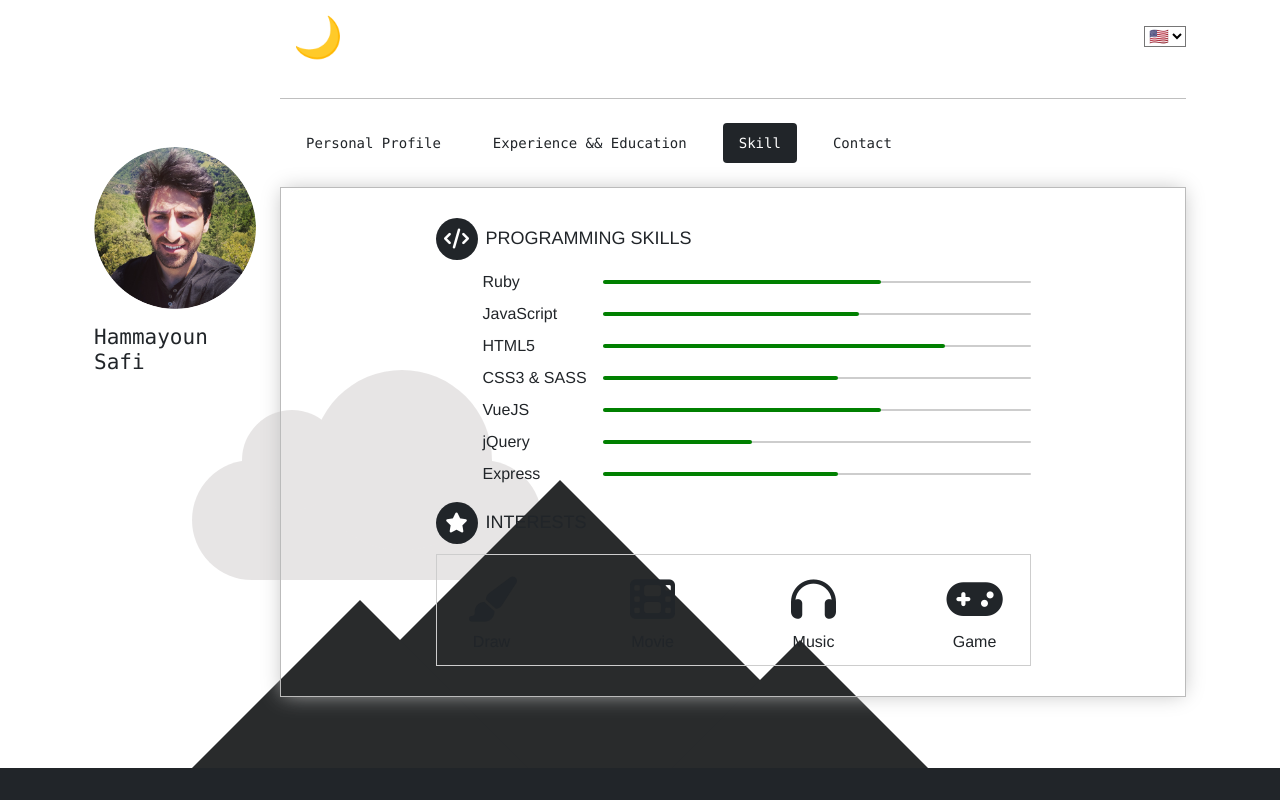
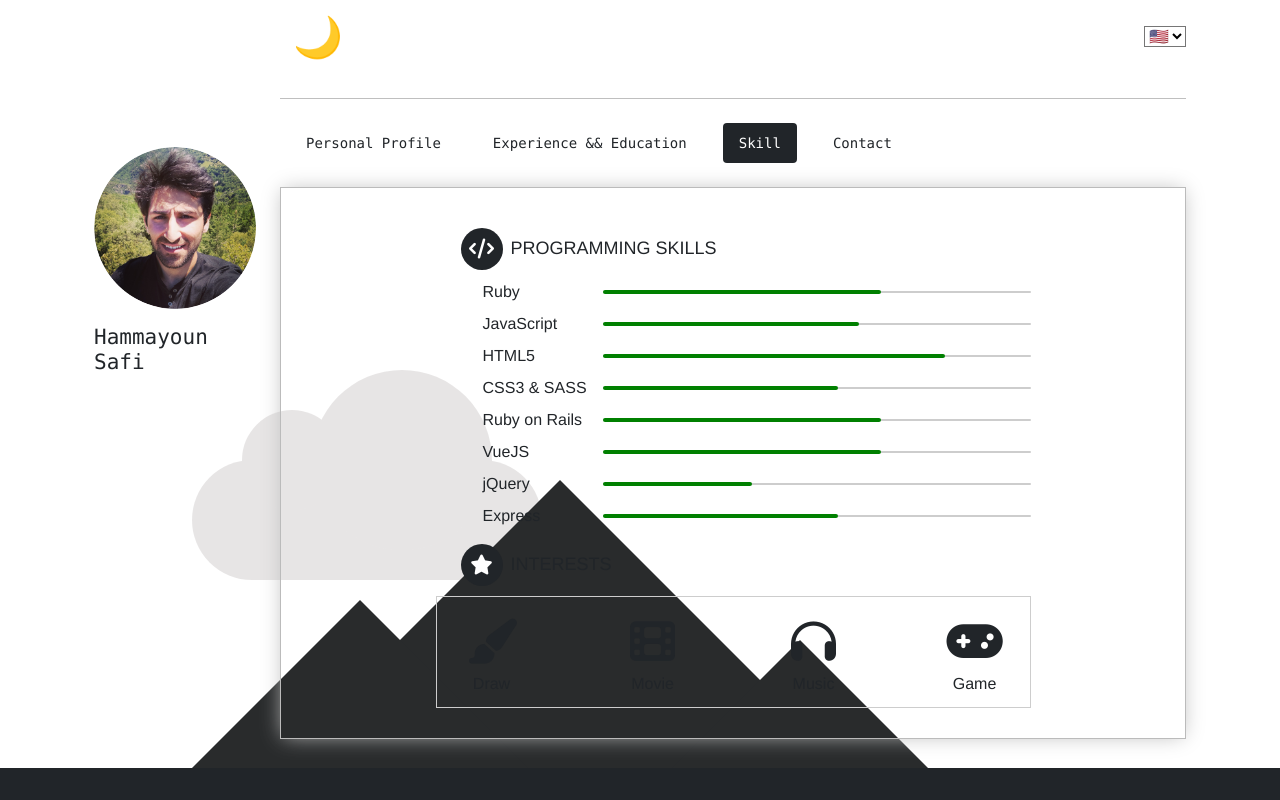
Before and after one commit to Hama99o/my-cv, a Vue app: page /skill in a window 1280 px wide. Built offline with nearby package versions, Linux system fonts and the light colour scheme.

Commit message:
heading updated

```diff
--- a/src/components/Skill.vue
+++ b/src/components/Skill.vue
@@ -20,6 +20,11 @@
             </div>
           </li>
           <li data-percent="55"><span>CSS3 & SASS</span>
+            <div class="skills-bar">
+              <div class="bar"></div>
+            </div>
+          </li>
+          <li data-percent="65"><span>Ruby on Rails</span>
             <div class="skills-bar">
               <div class="bar"></div>
             </div>
@@ -124,7 +129,7 @@ h3 {
 }
 .skill-container .func h3 {
   transition-duration: 0.3s;
-  margin-top: 0;
+  margin-left: 25px;
 }
 .skill-container .func h3 i {
   width: 42px;
```
